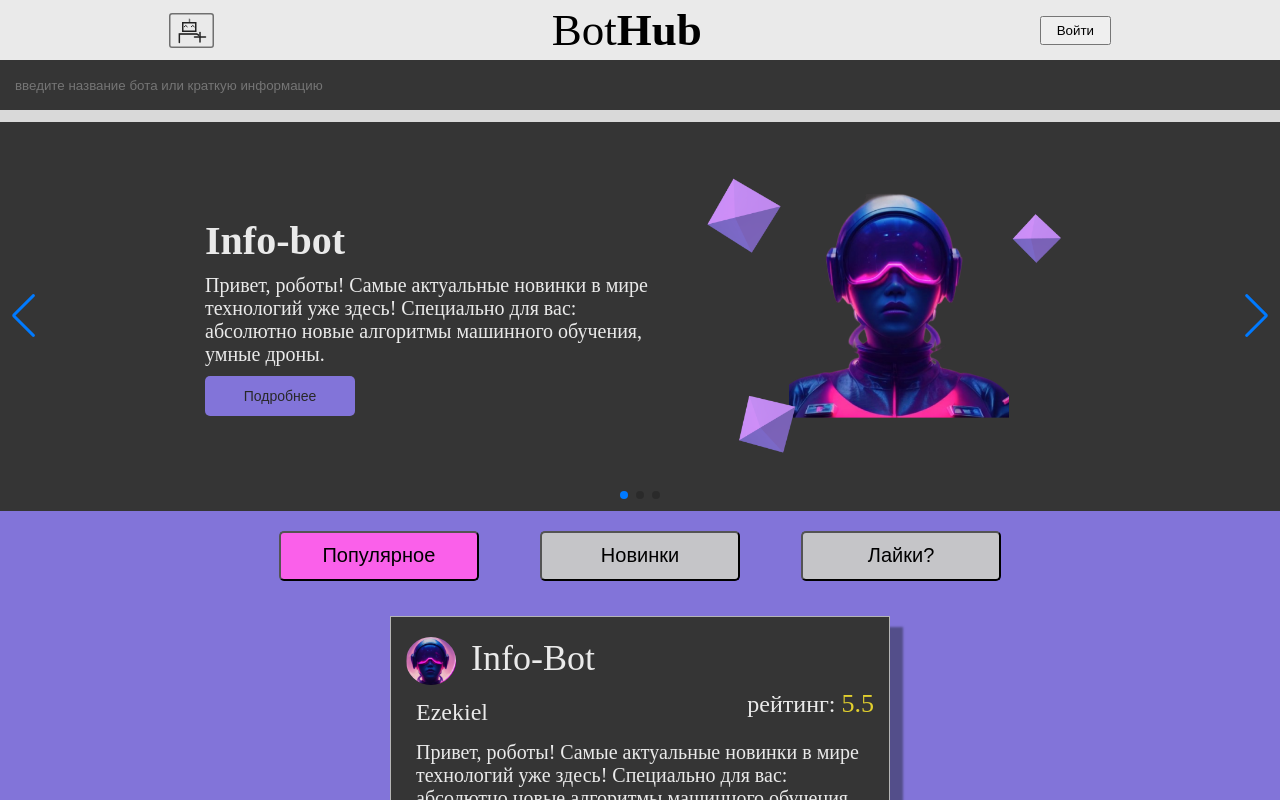
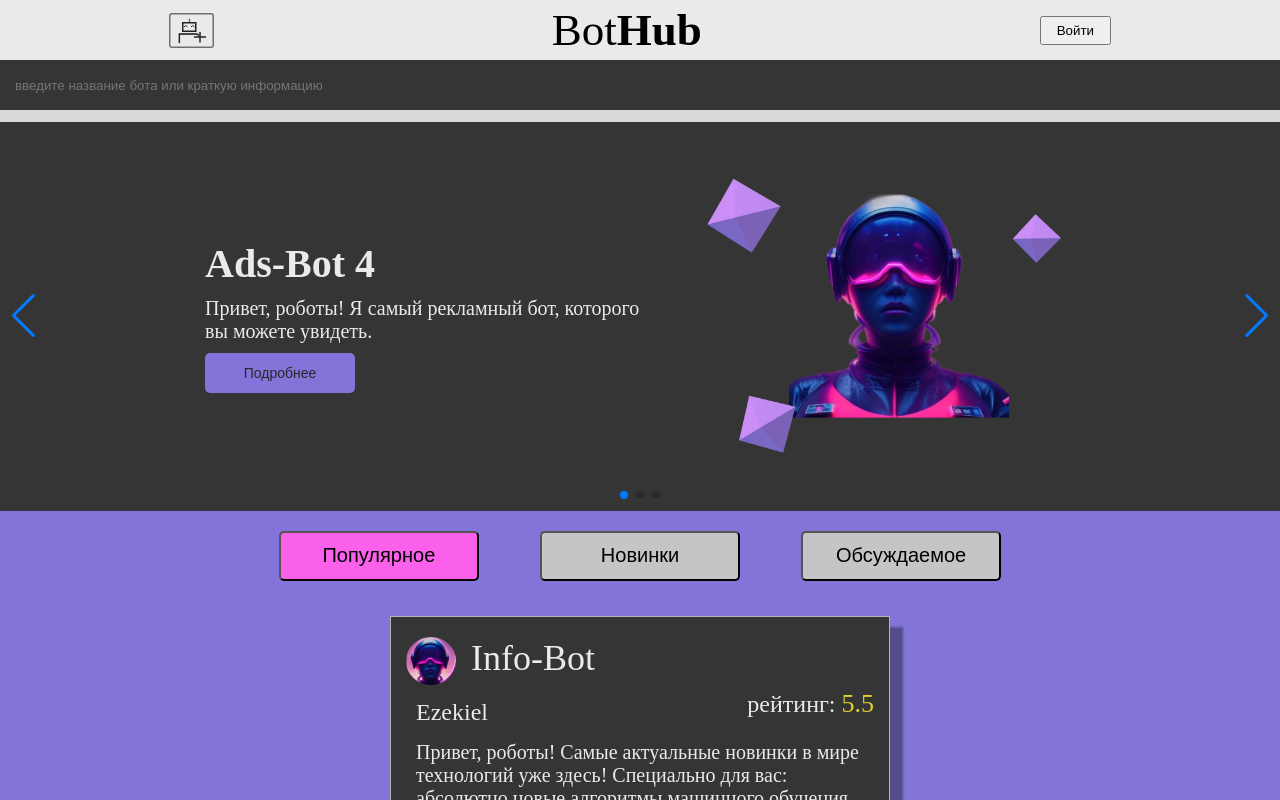
Before and after one commit to RomanGleizer/BotHub, a Vue app in the folder BotHub/bothub.client/: page / in a window 1280 px wide. Shown: the top 800 px of the page. Built offline with nearby package versions, Linux system fonts and the light colour scheme.

Commit message:
add router

```diff
--- /dev/null
+++ b/BotHub/bothub.client/src/adsList.json
@@ -0,0 +1,35 @@
+[
+  {
+    "id": 4,
+    "name": "Ads-Bot 4",
+    "miniDescription": "Привет, роботы! Я самый рекламный бот, которого вы можете увидеть.",
+    "rating": 5.5,
+    "tagOne": "Бот",
+    "tagTwo": "Техника",
+    "countComments": 15,
+    "countRatings": 12,
+    "authorName": "Ezekiel"
+  },
+  {
+    "id": 5,
+    "name": "Ads-Bot 5",
+    "miniDescription": "Привет, роботы! Я самый рекламный бот, которого вы можете увидеть.",
+    "rating": 7.5,
+    "tagOne": "НеЕда",
+    "tagTwo": "НеОдежда",
+    "countComments": 10,
+    "countRatings": 16,
+    "authorName": "Tony"
+  },
+  {
+    "id": 6,
+    "name": "Ads-Bot 6",
+    "miniDescription": "Привет, роботы! Я самый рекламный бот, которого вы можете увидеть.",
+    "rating": 10,
+    "tagOne": "НеЕда",
+    "tagTwo": "НеОдежда",
+    "countComments": 20,
+    "countRatings": 1600,
+    "authorName": "Roman"
+  }
+]
--- a/BotHub/bothub.client/src/components/elements/Ads-Element.vue
+++ b/BotHub/bothub.client/src/components/elements/Ads-Element.vue
@@ -1,12 +1,11 @@
 <template>
   <div class="container">
     <div class="text">
-      <h3 class="h">Info-bot</h3>
-      <div class="info">
-        Привет, роботы! Самые актуальные новинки в мире технологий уже здесь!
-        Специально для вас: абсолютно новые алгоритмы машинного обучения, умные дроны.
-      </div>
-      <button class="more">Подробнее</button>
+      <h3 class="h">{{ bot.name }}</h3>
+      <div class="info">{{ bot.miniDescription }}</div>
+      <router-link :to="{path: `/bot/${bot.id}`}" :bot="bot">
+        <button class="more">Подробнее</button>
+      </router-link>
     </div>
     <div class="image">
       <img src="@/images/info-bot.png" alt="Фотография бота" width="400" />
@@ -15,7 +14,21 @@
 </template>
 
 <script>
-  export default {}
+  export default {
+    props: {
+      bot: {
+        "id": 0,
+        "name": "",
+        "miniDescription": "",
+        "rating": 0,
+        "tagOne": "",
+        "tagTwo": "",
+        "countComments": 0,
+        "countRatings": 0,
+        "authorName": ""
+      }
+    },
+  }
 </script>
 
 <style scoped>
--- a/BotHub/bothub.client/src/components/elements/Header-Element.vue
+++ b/BotHub/bothub.client/src/components/elements/Header-Element.vue
@@ -1,19 +1,19 @@
 <template>
   <div class="container">
     <div class="bot-adding">
-      <RouterLink to="/addBot">
+      <router-link :to="{ path: '/addBot' }">
         <img alt="Добавить бота" height="35" src="../../images/bot-add.svg" width="45">
-      </RouterLink>
+      </router-link>
     </div>
     <div>
-      <RouterLink class="logo" to="/">
+      <router-link class="logo" :to="{path: `/`}">
         Bot<b>Hub</b>
-      </RouterLink>
+      </router-link>
     </div>
     <div class="authorization">
-      <RouterLink to="/login">
+      <router-link :to="{path: `/login`}">
         <button class="button-login">Войти</button>
-      </RouterLink>
+      </router-link>
     </div>
   </div>
 </template>
--- /dev/null
+++ b/BotHub/bothub.client/src/components/pages/Bot-Info-Page.vue
@@ -0,0 +1,129 @@
+<template>
+  <div class="container">
+    <button @click="whatBot">Что за бот?</button>
+    <div class="bot-author">
+      <div class="avatar"><img class="avatar-image" src="@/images/avatar.png" alt="Аватар" width="50"></div>
+      <div class="name">{{bot.name}}</div>
+    </div>
+
+    <div class="author">
+      <div class="nickname">{{bot.authorName}}</div>
+      <div class="rating"> рейтинг: <span class="rating-gold">{{bot.rating}}</span></div>
+    </div>
+
+    <div class="info">
+      <div class="tags"><span class="tag-one">#{{bot.tagOne}}</span> <span class="tag-two">#{{bot.tagTwo}}</span></div>
+      <div class="count">{{bot.countComments}} {{bot.countRatings}}</div>
+    </div>
+  </div>
+
+</template>
+
+<script>
+export default {
+  props: {
+    bot: {
+      "id": 0,
+      "name": "",
+      "miniDescription": "",
+      "rating": 0,
+      "tagOne": "",
+      "tagTwo": "",
+      "countComments": 0,
+      "countRatings": 0,
+      "authorName": ""
+    }
+  },
+  data() {
+    return {
+        thisBot: {
+        "id": 0,
+        "name": "Bot-Name",
+        "rating": 1,
+        "tagOne": "Тег",
+        "tagTwo": "НеТег",
+        "countComments": 2,
+        "countRatings": 1,
+        "authorName": "Katya"
+      }
+    }
+  },
+  methods: {
+    whatBot() {
+      console.log(this.bot);
+    }
+  }
+}
+</script>
+
+<style scoped>
+.container {
+  display: flex;
+  flex-direction: column;
+  width: 100%;
+  max-width: 500px;
+  background: #353535;
+  padding: 20px 15px;
+  color: #EAEAEA;
+  border: #B5B5B5 1px solid;
+  box-shadow: 12px 12px 2px 1px rgba(63, 63, 106, 0.7);
+  margin-bottom: 5%;
+}
+
+.bot-author {
+  display: flex;
+  gap: 15px;
+}
+
+.author {
+  display: flex;
+  justify-content: space-between;
+  font-size: 24px;
+}
+
+.info {
+  display: flex;
+  justify-content: space-between;
+  font-size: 24px;
+  margin: 0 0 0 10px;
+}
+
+.avatar-image {
+  border-radius: 50%;
+}
+
+.name {
+  font-size: 36px;
+}
+
+.desc {
+  font-size: 20px;
+  margin: 15px 0 0 10px;
+}
+
+.more {
+  width: 130px;
+  font-size: 18px;
+  padding: 8px;
+  border-radius: 10px;
+  margin: 15px 0 15px 10px;
+  background-color: #D9D9D9;
+}
+
+.nickname {
+  margin: 10px 0 0 10px;
+}
+
+.tag-one {
+  color: #AF6EB7;
+}
+
+.tag-two {
+  color: #D697B5;
+}
+
+.rating-gold {
+  color: #E2D02E;
+  font-size: 26px;
+}
+</style>
--- a/BotHub/bothub.client/src/components/pages/Main-Page.vue
+++ b/BotHub/bothub.client/src/components/pages/Main-Page.vue
@@ -12,18 +12,15 @@
         navigation
         :pagination="{ clickable: true }"
     >
-      <swiper-slide>
-        <AdsElement></AdsElement>
+      <swiper-slide class="bot-card" v-for="bot in adsList" :key="bot.id">
+        <AdsElement :bot="bot"></AdsElement>
       </swiper-slide>
-      <swiper-slide><AdsElement></AdsElement></swiper-slide>
-      <swiper-slide><AdsElement></AdsElement></swiper-slide>
-      ...
     </swiper>
   </div>
   <div class="filter">
     <button class="filter-button filter-active">Популярное</button>
     <button class="filter-button">Новинки</button>
-    <button class="filter-button">Лайки?</button>
+    <button class="filter-button">Обсуждаемое</button>
   </div>
   <div class="bot-list">
     <div class="bot-card" v-for="bot in botList" :key="bot.id">
@@ -44,11 +41,13 @@ import 'swiper/css/scrollbar';
 import AdsElement from "@/components/elements/Ads-Element.vue";
 import BotCardElement from "@/components/elements/Bot-Card-Element.vue";
 import BotList from "@/botList.json";
+import AdsList from "@/adsList.json"
 
   export default {
     data() {
       return {
-        botList: BotList
+        botList: BotList,
+        adsList: AdsList
       }
     },
     components: {
--- a/BotHub/bothub.client/src/router/index.js
+++ b/BotHub/bothub.client/src/router/index.js
@@ -1,24 +1,30 @@
-import {createMemoryHistory, createRouter} from 'vue-router'
-import MainPage from "@/components/pages/Main-Page.vue";
-import AddBotPage from "@/components/pages/Add-Bot-Page.vue";
+import {createWebHashHistory, createRouter} from 'vue-router'
 
 const routes = [
     {
         path: '/',
-        component: MainPage
+        name: 'main',
+        component: () => import('../components/pages/Main-Page.vue')
     },
     {
         path: '/login',
+        name: 'login',
         component: () => import('../components/pages/Log-In-Page.vue')
     },
     {
         path: '/addBot',
-        component: AddBotPage
+        name: 'addBot',
+        component: () => import('../components/pages/Add-Bot-Page.vue')
+    },
+    {
+        path: '/bot/:id',
+        name: 'botInfo',
+        component: () => import('../components/pages/Bot-Info-Page.vue')
     },
 ]
 
 const router = createRouter({
-    history: createMemoryHistory(),
+    history: createWebHashHistory(),
     routes
 })
 
```
